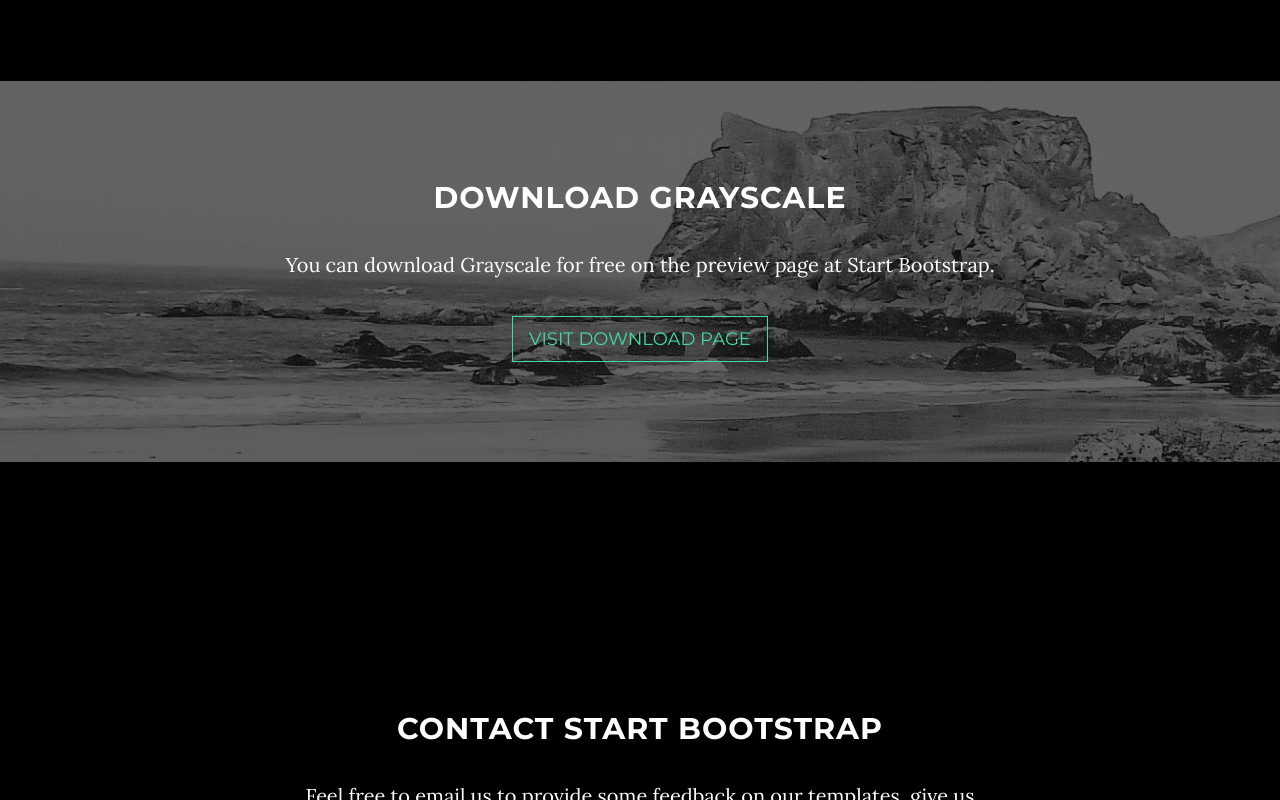
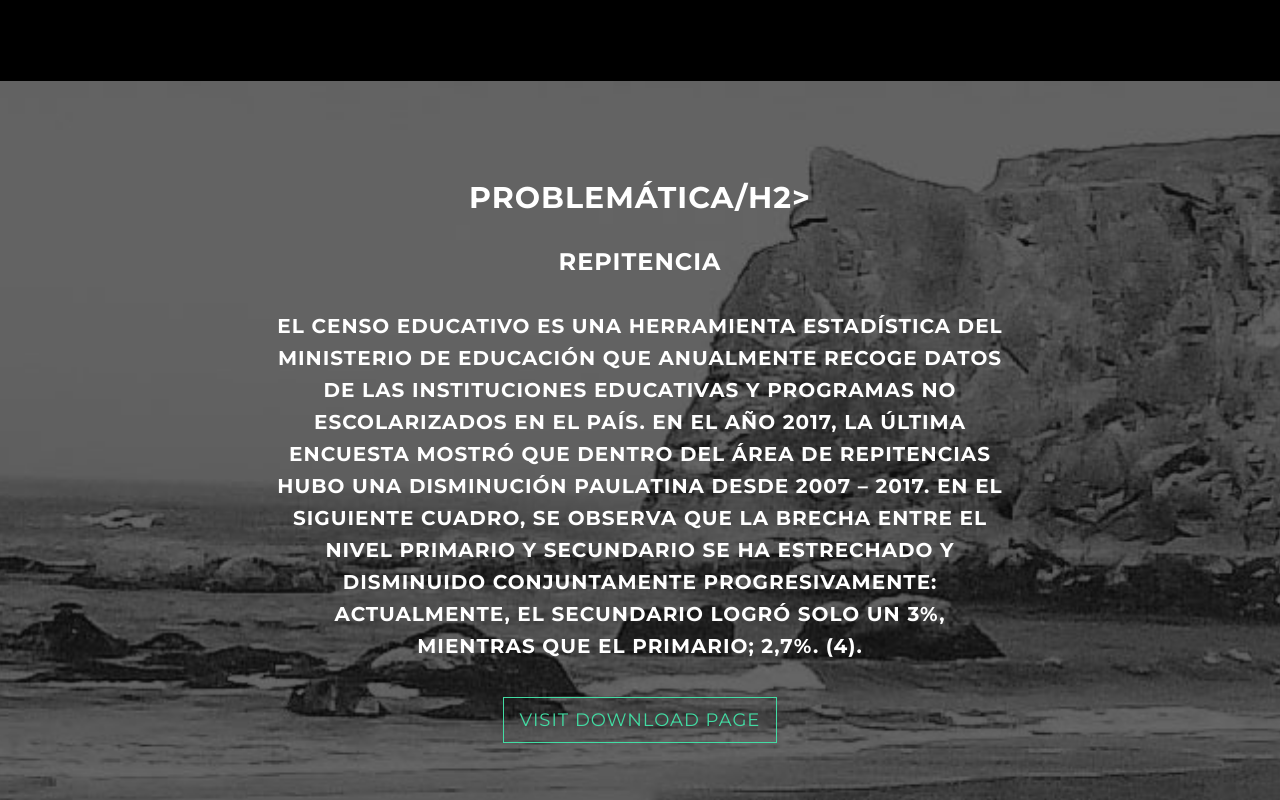
Before and after one commit to PolarDown/amalgama, a website: page index.html in a window 1280 px wide. Shown: the part 2000-2800 px from the top of the page. Drawn offline with nearby package versions, Linux system fonts and the light colour scheme; some packages are replaced by stand-ins of ours.

Commit message:
Update index.html

```diff
--- a/index.html
+++ b/index.html
@@ -76,7 +76,7 @@
                     <div class="col-md-8 col-md-offset-2">
                         <h1 class="brand-heading">ANEMIA EN EL PERÚ</h1>
                         <p class="intro-text">Evaluación de los efectos de la anemia.
-                            <br>Created by Start Bootstrap.</p>
+                            <br>Creado por 03equipo01_vie_79.</p>
                         <a href="#about" class="btn btn-circle page-scroll">
                             <i class="fa fa-angle-double-down animated"></i>
                         </a>
@@ -104,8 +104,9 @@
         <div class="download-section">
             <div class="container">
                 <div class="col-lg-8 col-lg-offset-2">
-                    <h2>Download Grayscale</h2>
-                    <p>You can download Grayscale for free on the preview page at Start Bootstrap.</p>
+                    <h2>Problemática/h2>
+                     <h3>Repitencia<h3>
+                    <p>El censo educativo es una herramienta estadística del Ministerio de Educación que anualmente recoge datos de las instituciones educativas y Programas No Escolarizados en  el país.  En el año 2017, la última encuesta mostró que dentro del área de repitencias hubo una disminución paulatina desde 2007 – 2017. En el siguiente cuadro, se observa que la brecha entre el nivel primario y secundario se ha estrechado y disminuido conjuntamente progresivamente: actualmente, el secundario logró solo un 3%, mientras que el primario; 2,7%. (4).</p>
                     <a href="http://startbootstrap.com/template-overviews/grayscale/" class="btn btn-default btn-lg">Visit Download Page</a>
                 </div>
             </div>
```
